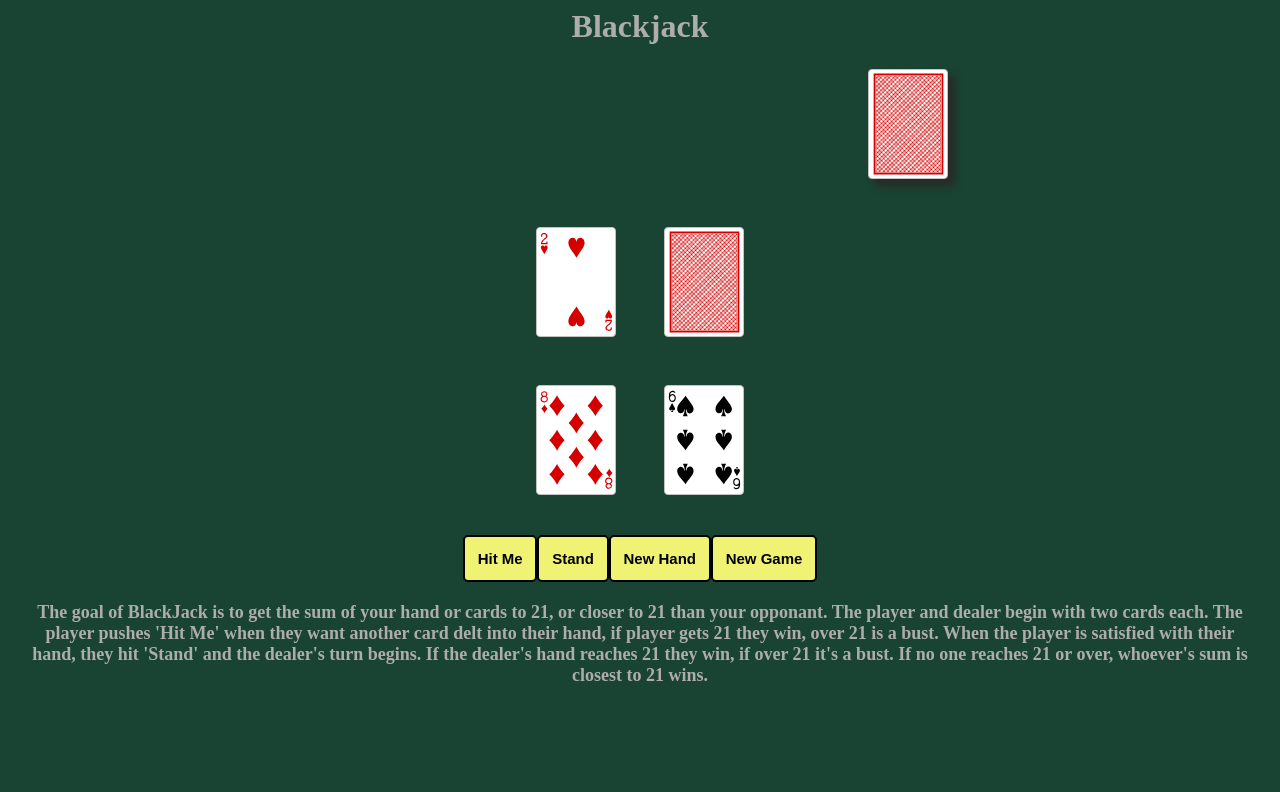
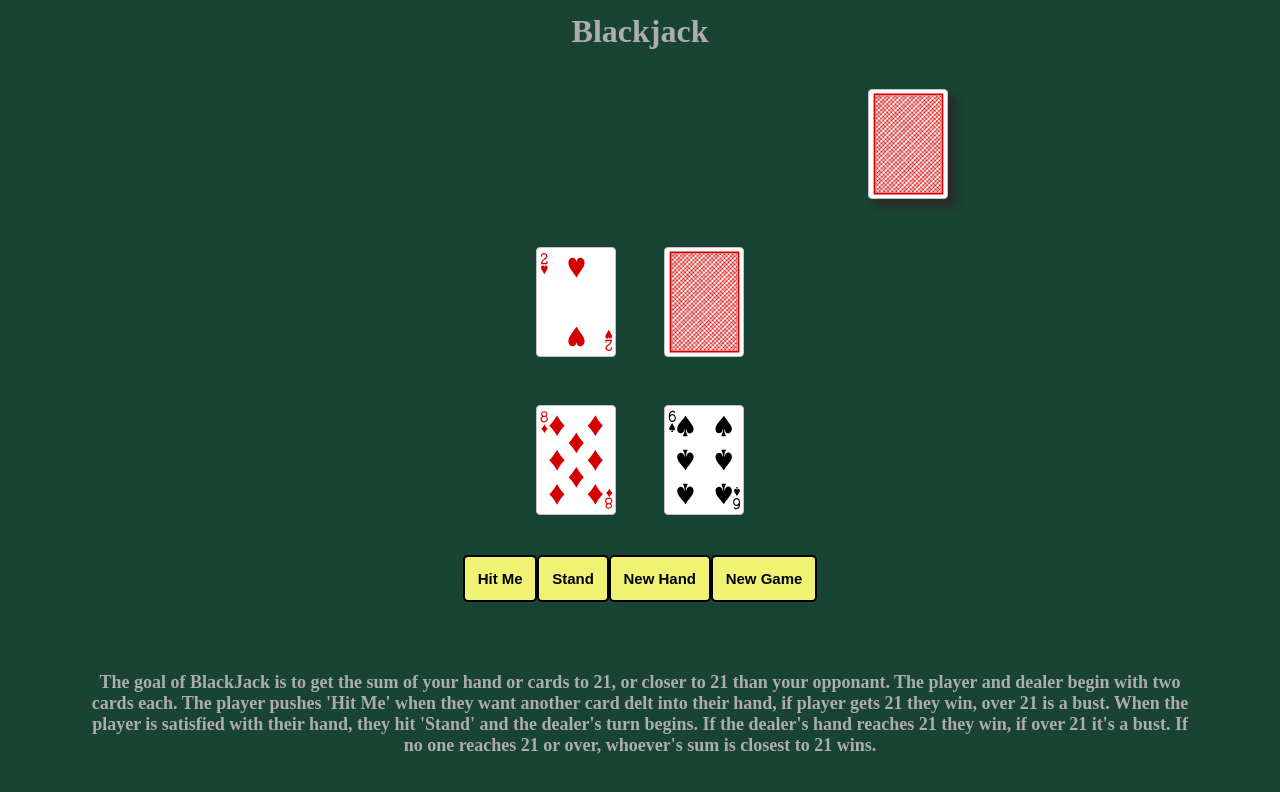
Before and after one commit to TehilahZaman/project-card-game, a plain HTML site: page index.html in a window 1280 px wide. Drawn offline with Linux system fonts and the light colour scheme.

Commit message:
css margins

```diff
--- a/css/style.css
+++ b/css/style.css
@@ -19,17 +19,16 @@ body {
     "button"
     "explain";
   height: 40vmax;
-  color: #ADADAD;
+  color: #adadad;
 }
 
 h1,
 h2 {
   text-align: center;
-  margin: 0px;
+  margin: 5px;
 }
 
 .container {
-  /* margin:  */
   position: relative;
   right: 150px;
   display: flex;
@@ -71,7 +70,7 @@ h2 {
   align-items: center;
 }
 button {
-  background-color: #F0F273;
+  background-color: #f0f273;
   font-weight: bold;
   border: 2px solid black;
   margin-top: 2vh;
@@ -85,7 +84,9 @@ p {
   font-size: 18px;
   font-weight: bold;
   text-align: center;
-  margin: 20px;
+  margin-top: 70px;
+  margin-right: 80px;
+  margin-left: 80px;
 }
 
 /* div {
```
